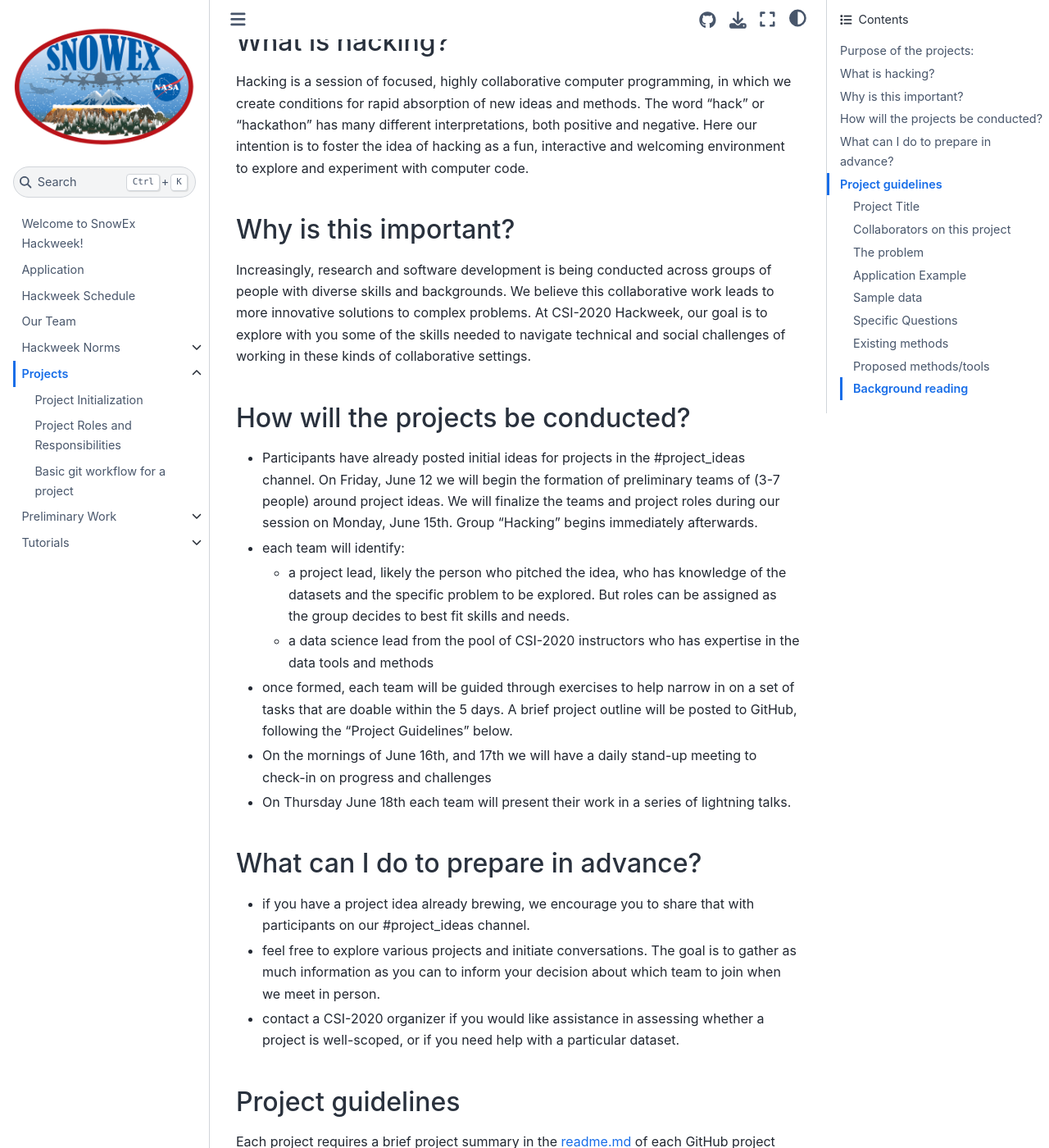
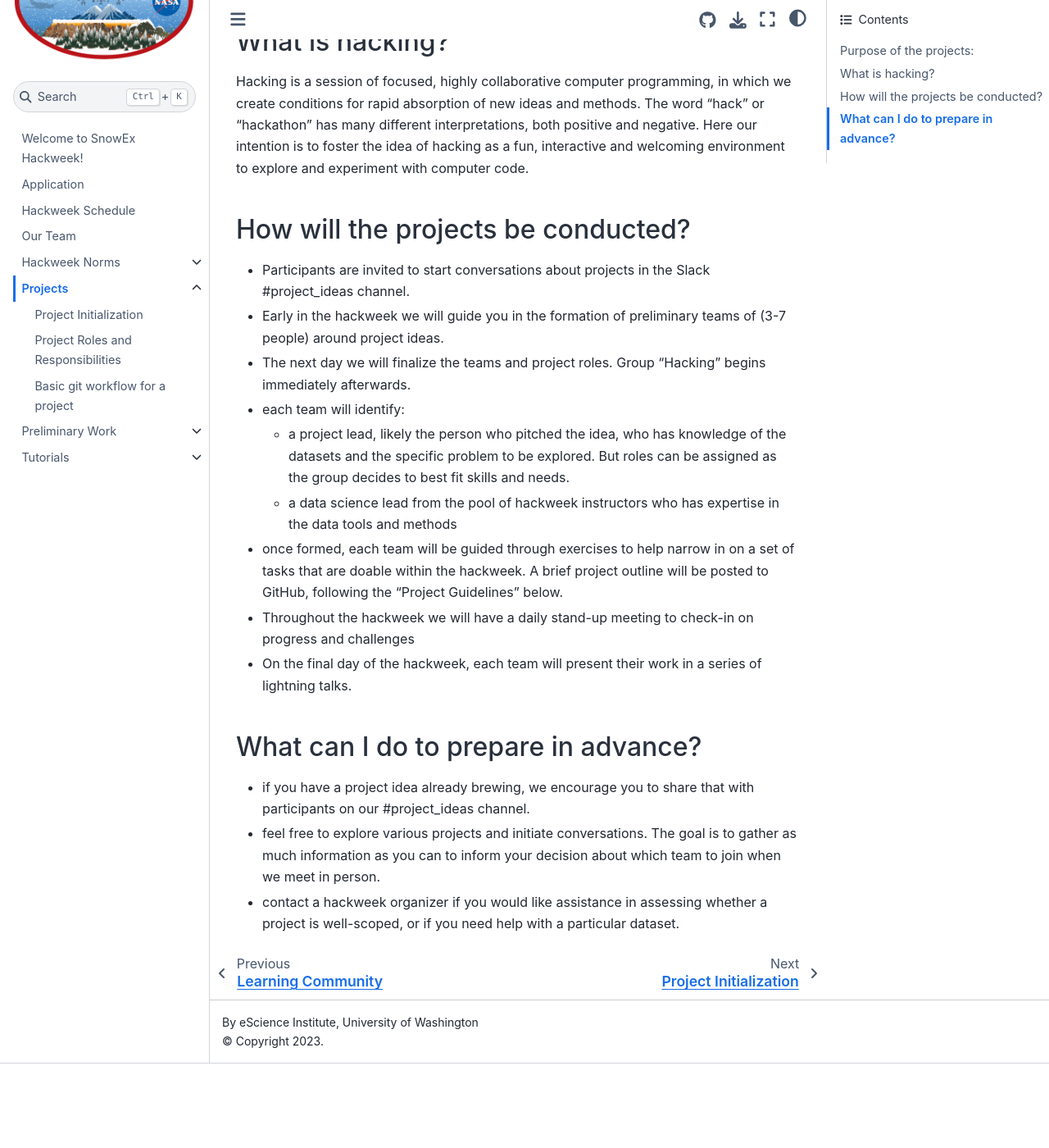
Before and after one commit to snowex-hackweek/website-2021, a Jupyter Book: the page built from book/projects/index.md, in a window 1280 px wide and 1400 px high, scrolled down 455 px. Shown: the whole window at 82% size. Built offline with Jupyter Book 1.0.4 settings and Sphinx 7.4.7 and the Sphinx Book theme 1.1.4, drawn with Linux system fonts in a browser that asks for light colours; after the commit the page ends 1752 px from its top, so only the background shows below that; some of the changed text lies outside the part shown.

```diff
--- a/book/projects/index.md
+++ b/book/projects/index.md
@@ -5,7 +5,6 @@ This section contains everything you need to know about hackweek projects:
 * What are the [roles and responsibilities](project_roles.md) of hackweek project participants?
 * How to [initialize a project](project_initialization.md) within the hackweek Github Organization?
 * What are the [recommended GitHub workflows](example_workflow.md) for managing projects?
-<!-- * What are some [examples of past projects](2019_projects.md)? -->
 
 ## Purpose of the projects:
 
@@ -15,62 +14,20 @@ During the hackweek we will be facilitating open hacking sessions most of the af
 
 Hacking is a session of focused, highly collaborative computer programming, in which we create conditions for rapid absorption of new ideas and methods. The word "hack" or "hackathon" has many different interpretations, both positive and negative. Here our intention is to foster the idea of hacking as a fun, interactive and welcoming environment to explore and experiment with computer code.
 
-## Why is this important?
-
-Increasingly, research and software development is being conducted across groups of people with diverse skills and backgrounds. We believe this collaborative work leads to more innovative solutions to complex problems. At CSI-2020 Hackweek, our goal is to explore with you some of the skills needed to navigate technical and social challenges of working in these kinds of collaborative settings.
-
 ## How will the projects be conducted?
 
-* Participants have already posted initial ideas for projects in the #project_ideas channel. On Friday, June 12 we will begin the formation of preliminary teams of  (3-7 people) around project ideas. We will finalize the teams and project roles during our session on Monday, June 15th. Group "Hacking" begins immediately afterwards.
+* Participants are invited to start conversations about projects in the Slack #project_ideas channel.
+* Early in the hackweek we will guide you in the formation of preliminary teams of  (3-7 people) around project ideas.
+* The next day we will finalize the teams and project roles. Group "Hacking" begins immediately afterwards.
 * each team will identify:
   * a project lead, likely the person who pitched the idea, who has knowledge of the datasets and the specific problem to be explored. But roles can be assigned as the group decides to best fit skills and needs.
-  * a data science lead from the pool of CSI-2020 instructors who has expertise in the data tools and methods
-* once formed, each team will be guided through exercises to help narrow in on a set of tasks that are doable within the 5 days. A brief project outline will be posted to GitHub, following the "Project Guidelines" below.
-* On the mornings of June 16th, and 17th we will have a daily stand-up meeting to check-in on progress and challenges
-* On Thursday June 18th each team will present their work in a series of lightning talks.
+  * a data science lead from the pool of hackweek instructors who has expertise in the data tools and methods
+* once formed, each team will be guided through exercises to help narrow in on a set of tasks that are doable within the hackweek. A brief project outline will be posted to GitHub, following the "Project Guidelines" below.
+* Throughout the hackweek we will have a daily stand-up meeting to check-in on progress and challenges
+* On the final day of the hackweek, each team will present their work in a series of lightning talks.
 
 ## What can I do to prepare in advance?
 
 * if you have a project idea already brewing, we encourage you to share that with participants on our #project_ideas channel.
 * feel free to explore various projects and initiate conversations. The goal is to gather as much information as you can to inform your decision about which team to join when we meet in person.
-* contact a CSI-2020 organizer if you would like assistance in assessing whether a project is well-scoped, or if you need help with a particular dataset.
-
-## Project guidelines
-
-Each project requires a brief project summary in the readme.md of each GitHub project folder. Below is a template for the project summary. You can visit the [project folder](https://github.com/ICESAT-2HackWeek/projects_2020) on GitHub to see existing examples.
-
-### Project Title
-
-Brief title describing the proposed work.
-
-### Collaborators on this project
-
-_List all participants on the project. Choose one team member to act as project lead, and identify one waterhack organizer as the data science lead._
-
-### The problem
-
-What problem are you going to explore? Provide a few sentences. If this is a technical exploration of software or data science methods, explain why this work is important in a broader context.
-
-### Application Example
-
-List one specific application of this work.
-
-### Sample data
-
-If you already have some data to explore, briefly describe it here (size, format, how to access).
-
-### Specific Questions
-
-List the specific tasks you want to accomplish or research questions you want to answer.
-
-### Existing methods
-
-How would you or others traditionally try to address this problem?
-
-### Proposed methods/tools
-
-Building from what you learn at this hackweek, what new approaches would you like to try to implement?
-
-### Background reading
-
-Optional: links to manuscripts or technical documents for more in-depth analysis.
+* contact a hackweek organizer if you would like assistance in assessing whether a project is well-scoped, or if you need help with a particular dataset.
```
Also changed, not shown: book/projects/example_workflow.md (+14 -17 lines), book/projects/project_initialization.md (+17 -12 lines), book/projects/project_roles.md (+4 -6 lines).
